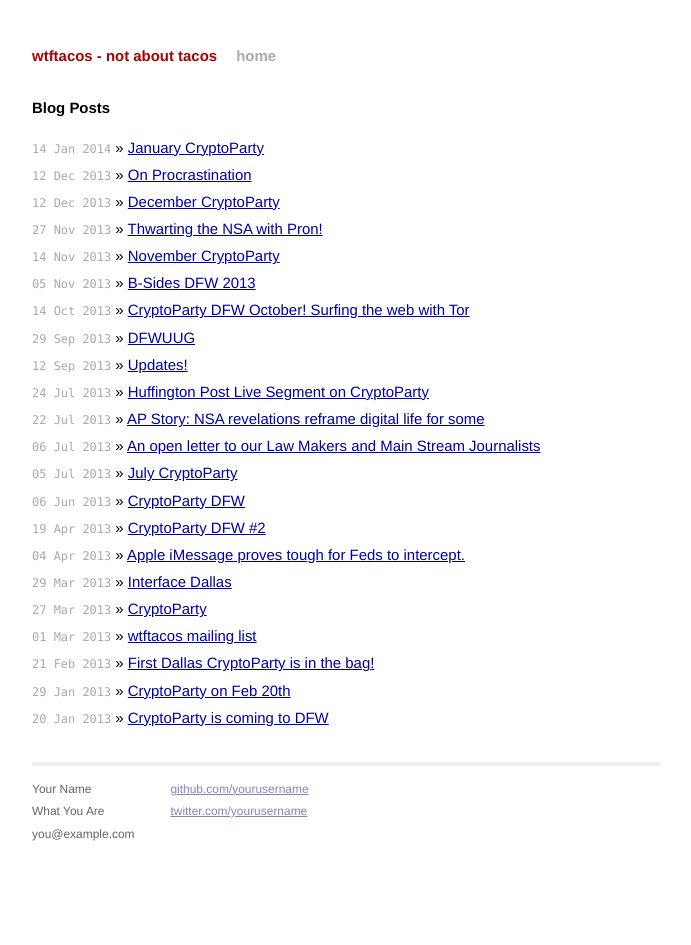
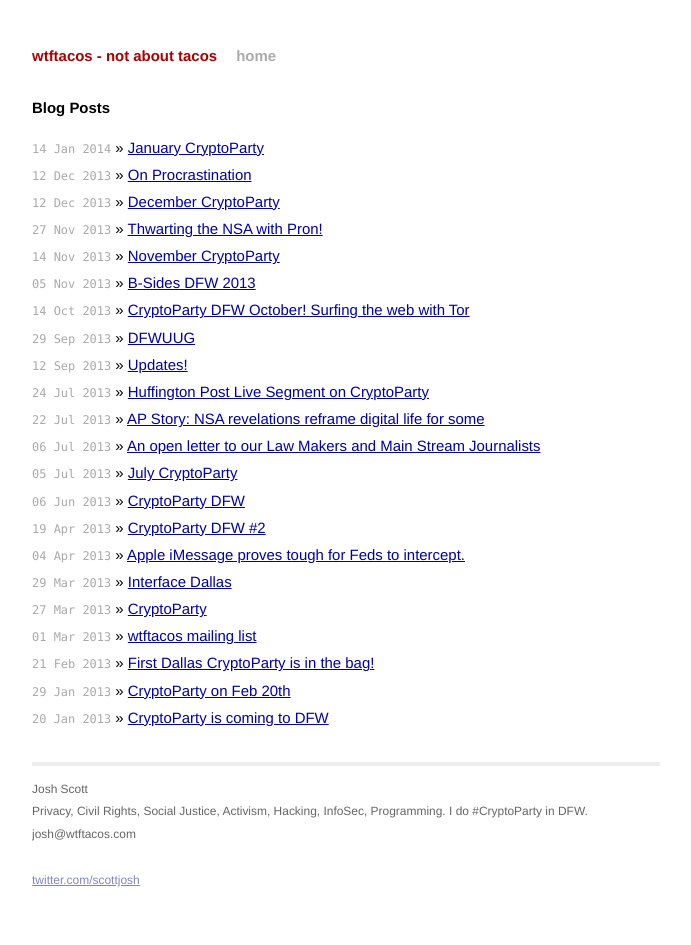
Before and after one commit to bluegeist/bluegeist.github.io, a Jekyll site: the page built from index.html, in a window 1280 px wide. Shown: the whole page, without its empty margins (294-985 px from the left). Built offline with Jekyll 4.4.1, drawn with Linux system fonts in a browser that asks for light colours; Markdown is read by kramdown in place of the engine named in the settings.

Commit message:
Update default.html

```diff
--- a/_layouts/default.html
+++ b/_layouts/default.html
@@ -26,15 +26,14 @@
           <div class="footer">
             <div class="contact">
               <p>
-                Your Name<br />
-                What You Are<br />
-                you@example.com
+                Josh Scott<br />
+                Privacy, Civil Rights, Social Justice, Activism, Hacking, InfoSec, Programming. I do #CryptoParty in DFW.<br />
+                josh@wtftacos.com
               </p>
             </div>
             <div class="contact">
               <p>
-                <a href="https://github.com/yourusername">github.com/yourusername</a><br />
-                <a href="https://twitter.com/yourusername">twitter.com/yourusername</a><br />
+                <a href="https://twitter.com/scottjosh">twitter.com/scottjosh</a><br />
               </p>
             </div>
           </div>
```
